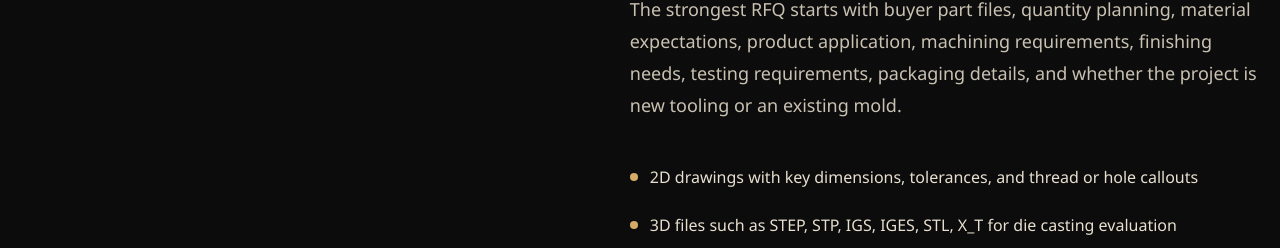
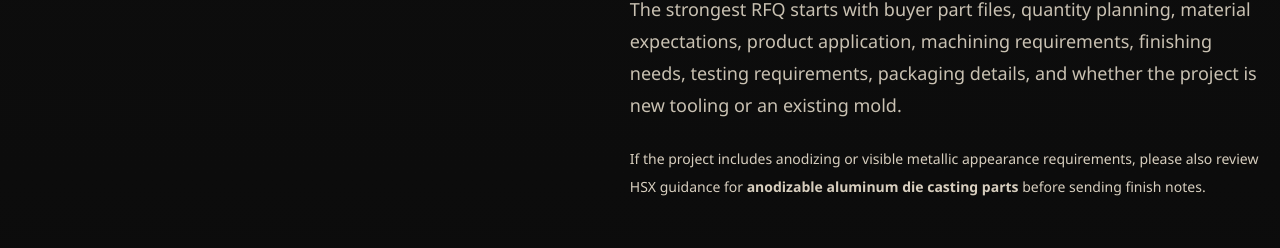
Before and after one commit to nicolsonhuang-byte/hsxdiecasting, a Next.js app: page /contact in a window 1280 px wide. Shown: the part 2609-2857 px from the top of the page. Built offline with nearby package versions, Linux system fonts and the light colour scheme.

Commit message:
Add internal links to anodizable die casting page

```diff
--- a/src/app/contact/page.tsx
+++ b/src/app/contact/page.tsx
@@ -544,6 +544,17 @@ export default function ContactPage() {
                 title="RFQ details that help the factory review your project accurately"
                 description="The strongest RFQ starts with buyer part files, quantity planning, material expectations, product application, machining requirements, finishing needs, testing requirements, packaging details, and whether the project is new tooling or an existing mold."
               />
+              <p className="mt-6 text-sm leading-7 text-[#d8cfbf]">
+                If the project includes anodizing or visible metallic appearance
+                requirements, please also review HSX guidance for{" "}
+                <Link
+                  href="/anodizable-aluminum-die-casting-parts"
+                  className="font-semibold text-[#efcf8d] underline-offset-4 transition-colors hover:text-white hover:underline"
+                >
+                  anodizable aluminum die casting parts
+                </Link>{" "}
+                before sending finish notes.
+              </p>
 
               <ul className="mt-10 space-y-4 text-base leading-8 text-[#e7dfcf]">
                 {rfqChecklist.map((item) => (
--- a/src/app/products/page.tsx
+++ b/src/app/products/page.tsx
@@ -624,6 +624,16 @@ export default function ProductsPage() {
               title="Finishing options for appearance and protection"
               description="Surface treatment is coordinated around the end-market appearance, corrosion resistance, and visual quality required by each aluminum part or lighting program."
             />
+            <p className="mt-6 max-w-3xl text-sm leading-7 text-[#cfc5b5]">
+              For appearance-sensitive RFQs, buyers can also review{" "}
+              <Link
+                href="/anodizable-aluminum-die-casting-parts"
+                className="font-semibold text-[#efcf8d] underline-offset-4 transition-colors hover:text-white hover:underline"
+              >
+                aluminum die casting parts for anodizing
+              </Link>{" "}
+              before confirming surface finishing expectations.
+            </p>
 
             <div className="mt-12 grid gap-6 md:grid-cols-2 xl:grid-cols-4">
               {surfaceFinishes.map((finish, index) => (
```
